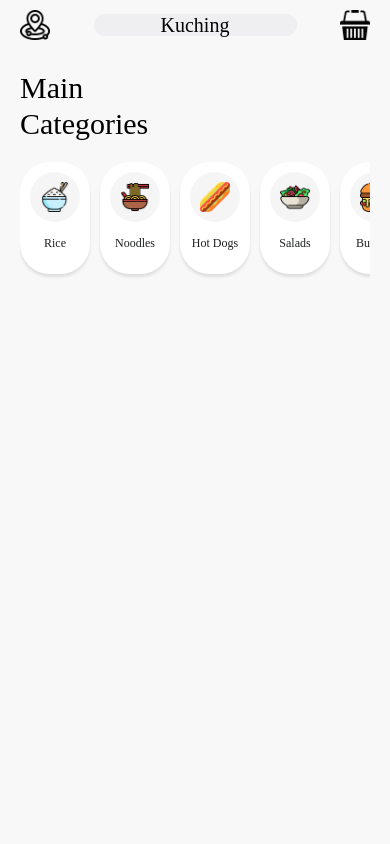
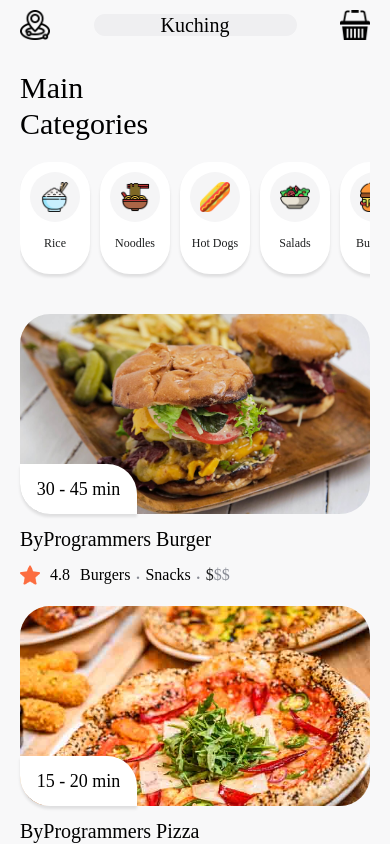
Before and after one commit to React-Native-Projects-Development/delivery-app, a React Native app: screen /Home in a window 390 px wide. Built offline with nearby package versions, Linux system fonts and the light colour scheme.

Commit message:
add navigation

```diff
--- a/src/screens/Home.tsx
+++ b/src/screens/Home.tsx
@@ -1,3 +1,7 @@
+import {
+  NativeStackNavigationProp,
+  NativeStackScreenProps,
+} from '@react-navigation/native-stack';
 import React, {useState} from 'react';
 
 import {
@@ -16,6 +20,7 @@ import {
   initialCurrentLocation,
   restaurantData,
 } from '../data/DUMMY_DATA';
+import {RootStackParams} from '../navigation/AppNavigator';
 
 type HeaderProps = {
   location: string;
@@ -145,7 +150,132 @@ const MainCategories = ({
   );
 };
 
-const Home = () => {
+type RestaurantProps = {
+  restaurants: any;
+  getCategoryNameById: (id: number) => string;
+  navigation: NativeStackNavigationProp<RootStackParams, 'Main'>;
+  currentLocation: any;
+};
+
+const RestaurantList = ({
+  restaurants,
+  getCategoryNameById,
+  navigation,
+  currentLocation,
+}: RestaurantProps) => {
+  const renderItem = ({item}: any) => {
+    return (
+      <TouchableOpacity
+        activeOpacity={0.9}
+        style={{marginBottom: SIZES.padding * 2}}
+        onPress={() => {
+          navigation.navigate('Restaurant', {
+            item,
+            location: currentLocation,
+          });
+        }}>
+        <View style={{marginBottom: SIZES.padding}}>
+          <Image
+            source={item.photo}
+            resizeMode="cover"
+            style={{width: '100%', height: 200, borderRadius: SIZES.radius}}
+          />
+          <View
+            style={{
+              position: 'absolute',
+              bottom: 0,
+              height: 50,
+              width: SIZES.width * 0.3,
+              backgroundColor: COLORS.white,
+              borderTopRightRadius: SIZES.radius,
+              borderBottomLeftRadius: SIZES.radius,
+              alignItems: 'center',
+              justifyContent: 'center',
+              ...styles.shadow,
+            }}>
+            <Text style={{...FONTS.h4}}>{item.duration}</Text>
+          </View>
+        </View>
+
+        {/* Restaurant Info */}
+        <Text style={{...FONTS.body2}}>{item.name}</Text>
+        <View
+          style={{
+            flexDirection: 'row',
+            alignItems: 'center',
+            marginTop: SIZES.padding,
+          }}>
+          {/* Rating */}
+          <Image
+            source={icons.star}
+            style={{
+              height: 20,
+              width: 20,
+              tintColor: COLORS.primary,
+              marginRight: 10,
+            }}
+          />
+          <Text style={{...FONTS.body3}}>{item.rating}</Text>
+          {/* Categories */}
+          <View
+            style={{
+              flexDirection: 'row',
+              alignItems: 'center',
+              marginLeft: 10,
+            }}>
+            {item.categories.map((category: any) => {
+              return (
+                <View
+                  key={category}
+                  style={{flexDirection: 'row', alignItems: 'center'}}>
+                  <Text style={{...FONTS.body3}}>
+                    {getCategoryNameById(category)}
+                  </Text>
+
+                  <Text
+                    style={{...FONTS.h3, color: COLORS.darkGray, bottom: 3}}>
+                    {' '}
+                    .{' '}
+                  </Text>
+                </View>
+              );
+            })}
+
+            {/* Price section */}
+            {[1, 2, 3].map(priceRating => (
+              <Text
+                key={priceRating}
+                style={{
+                  ...FONTS.body3,
+                  color:
+                    priceRating <= item.priceRating
+                      ? COLORS.black
+                      : COLORS.darkGray,
+                }}>
+                $
+              </Text>
+            ))}
+          </View>
+        </View>
+      </TouchableOpacity>
+    );
+  };
+  return (
+    <FlatList
+      data={restaurants}
+      keyExtractor={item => `${item.id}`}
+      renderItem={renderItem}
+      contentContainerStyle={{
+        paddingHorizontal: SIZES.padding * 2,
+        paddingBottom: 30,
+      }}
+    />
+  );
+};
+
+interface Props extends NativeStackScreenProps<RootStackParams, 'Main'> {}
+
+const Home = ({navigation}: Props) => {
   const [categories, setCategories] = useState(categoryData);
   const [selectedCategory, setSelectedCategory] = useState(null);
   const [restaurants, setRestaurants] = useState(restaurantData);
@@ -155,12 +285,22 @@ const Home = () => {
 
   const onSelectCategory = (category: any) => {
     // filter restaunrant
-    const restaurantList = restaurants.filter(restaurant =>
+    const restaurantList = restaurantData.filter(restaurant =>
       restaurant.categories.includes(category.id),
     );
 
     setRestaurants(restaurantList);
     setSelectedCategory(category);
+  };
+
+  const getCategoryNameById = (id: number) => {
+    const category = categories.filter(cat => cat.id === id);
+
+    if (category.length > 0) {
+      return category[0].name;
+    } else {
+      return '';
+    }
   };
 
   return (
@@ -170,6 +310,12 @@ const Home = () => {
         categories={categories}
         selectedCategory={selectedCategory}
         onSelectCategory={onSelectCategory}
+      />
+      <RestaurantList
+        restaurants={restaurants}
+        getCategoryNameById={getCategoryNameById}
+        navigation={navigation}
+        currentLocation={currentLocation}
       />
     </SafeAreaView>
   );
```
